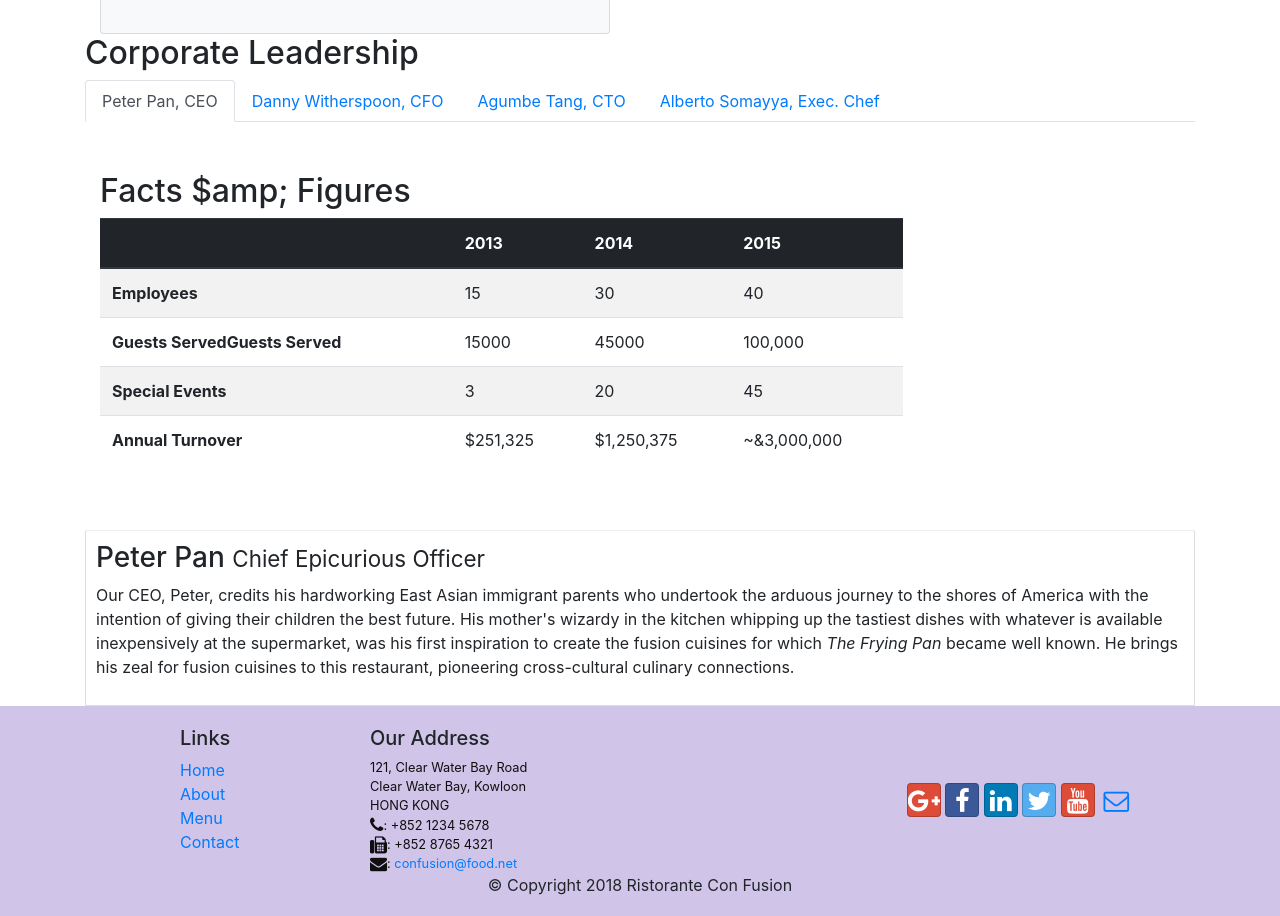
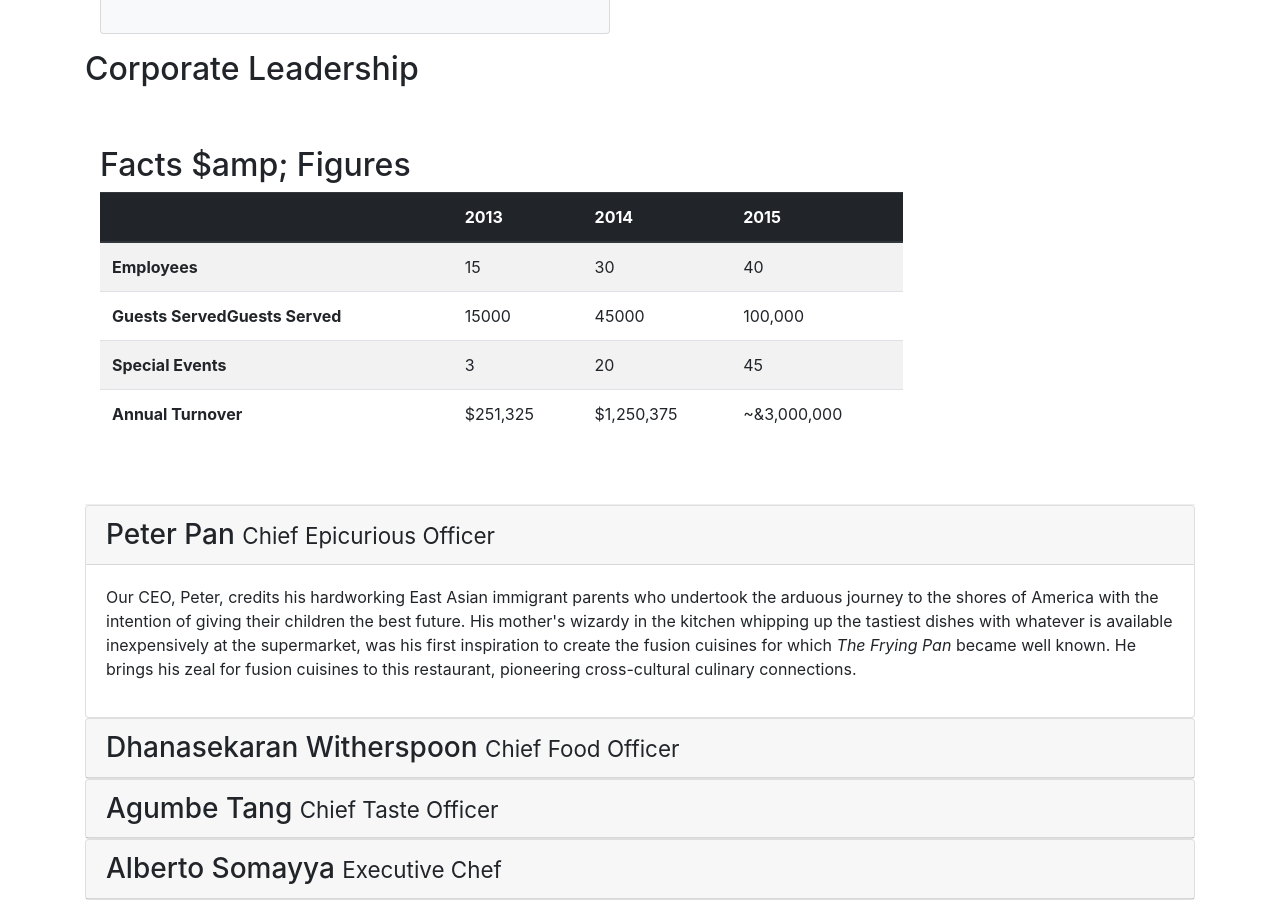
Before and after one commit to PhuSon2809/conFusion_Bootstrap4, a website: page aboutus.html in a window 1280 px wide. Shown: the part 1136-2052 px from the top of the page. Drawn offline with nearby package versions, Linux system fonts and the light colour scheme.

Commit message:
Accordion

```diff
--- a/aboutus.html
+++ b/aboutus.html
@@ -123,21 +123,8 @@
 
         <div class="row">
             <div class="col-12">
-                <h2>Corporate Leadership</h2>
-                <ul class="nav nav-tabs">
-                    <li class="nav-item">
-                        <a href="#peter" class="nav-link active" role="tab" data-toggle="tab">Peter Pan, CEO</a>
-                    </li>
-                    <li class="nav-item">
-                        <a href="#danny" class="nav-link" role="tab" data-toggle="tab">Danny Witherspoon, CFO</a>
-                    </li>
-                    <li class="nav-item">
-                        <a href="#agumbe" class="nav-link" role="tab" data-toggle="tab">Agumbe Tang, CTO</a>
-                    </li>
-                    <li class="nav-item">
-                        <a href="#alberto" class="nav-link" role="tab" data-toggle="tab">Alberto Somayya, Exec. Chef</a>
-                    </li>
-                </ul>
+                <h2 class="mt-3">Corporate Leadership</h2>
+
                 <div class="row row-content">
                     <div class="col-12 col-sm-9">
                         <h2>Facts $amp; Figures</h2>
@@ -192,9 +179,18 @@
 
                     </div>
                 </div>
-                <div class="tab-content">
-                    <div role="tabpanel" class="tab-pane fade show active" id="peter">
-                        <h3>Peter Pan <small>Chief Epicurious Officer</small></h3>
+
+                <div id="accordion" class="mb-5">
+                    <div class="card">
+                        <div class="card-header" role="tab" id="peterhead">
+                            <h3 class="mb-0">
+                                <a data-toggle="collapse" data-target="#peter">
+                                    Peter Pan <small>Chief Epicurious Officer</small>
+                                </a>
+                            </h3>
+                        </div>
+                        <div class="collapse show" id="peter" data-parent="#accordion">
+                            <div class="card-body">
                                 <p class="d-none d-sm-block">Our CEO, Peter, credits his hardworking East Asian immigrant
                                     parents who
                                     undertook the arduous journey to the shores of America with the intention of giving their
@@ -207,8 +203,19 @@
                                     cuisines
                                     to this restaurant, pioneering cross-cultural culinary connections.</p>
                             </div>
-                    <div role="tabpanel" class="tab-pane fade" id="danny">
-                        <h3>Dhanasekaran Witherspoon <small>Chief Food Officer</small></h3>
+                        </div>
+                    </div>
+
+                    <div class="card">
+                        <div class="card-header" role="tab" id="dannyhead">
+                            <h3 class="mb-0">
+                                <a class="collapsed" data-toggle="collapse" data-target="#danny">
+                                    Dhanasekaran Witherspoon <small>Chief Food Officer</small>
+                                </a>
+                            </h3>
+                        </div>
+                        <div class="collapse" id="danny" data-parent="#accordion">
+                            <div class="card-body">
                                 <p class="d-none d-sm-block">Our CFO, Danny, as he is affectionately referred to by his
                                     colleagues,
                                     comes from a long established family tradition in farming and produce. His experiences
@@ -218,8 +225,18 @@
                                     puts it in his own words, <em>Everything that runs, wins, and everything that stays,
                                         pays!</em></p>
                             </div>
-                    <div role="tabpanel" class="tab-pane fade" id="agumbe">
-                        <h3>Agumbe Tang <small>Chief Taste Officer</small></h3>
+                        </div>
+                    </div>
+                    <div class="card">
+                        <div class="card-header" role="tab" id="agumbehead">
+                            <h3 class="mb-0">
+                                <a class="collapsed" data-toggle="collapse" data-target="#agumbe">
+                                    Agumbe Tang <small>Chief Taste Officer</small>
+                                </a>
+                            </h3>
+                        </div>
+                        <div class="collapse" id="agumbe" data-parent="#accordion">
+                            <div class="card-body">
                                 <p class="d-none d-sm-block">Blessed with the most discerning gustatory sense, Agumbe, our CTO,
                                     personally ensures that every dish that we serve meets his exacting tastes. Our chefs dread
                                     the
@@ -227,8 +244,18 @@
                                     his
                                     motto, <em>You click only if you survive my lick.</em></p>
                             </div>
-                    <div role="tabpanel"Year class="tab-pane fade" id="alberto">
-                        <h3>Alberto Somayya <small>Executive Chef</small></h3>
+                        </div>
+                    </div>
+                    <div class="card">
+                        <div class="card-header" role="tab" id="albertohead">
+                            <h3 class="mb-0">
+                                <a class="collapsed" data-toggle="collapse" data-target="#alberto">
+                                    Alberto Somayya <small>Executive Chef</small>
+                                </a>
+                            </h3>
+                        </div>
+                        <div class="collapse" id="alberto" data-parent="#accordion">
+                            <div class="card-body">
                                 <p class="d-none d-sm-block">Award winning three-star Michelin chef with wide International
                                     experience
                                     having worked closely with whos-who in the culinary world, he specializes in creating
@@ -236,6 +263,8 @@
                                     Indo-Italian fusion experiences. He says, <em>Put together the cuisines from the two
                                         craziest
                                         cultures, and you get a winning hit! Amma Mia!</em></p>
+                            </div>
+                        </div>
                     </div>
                 </div>
 
```
Also changed, not shown: contactus.html (+2 -1 lines), index.html (+31 -22 lines). Lines whose indentation alone changed are shown as unchanged.
